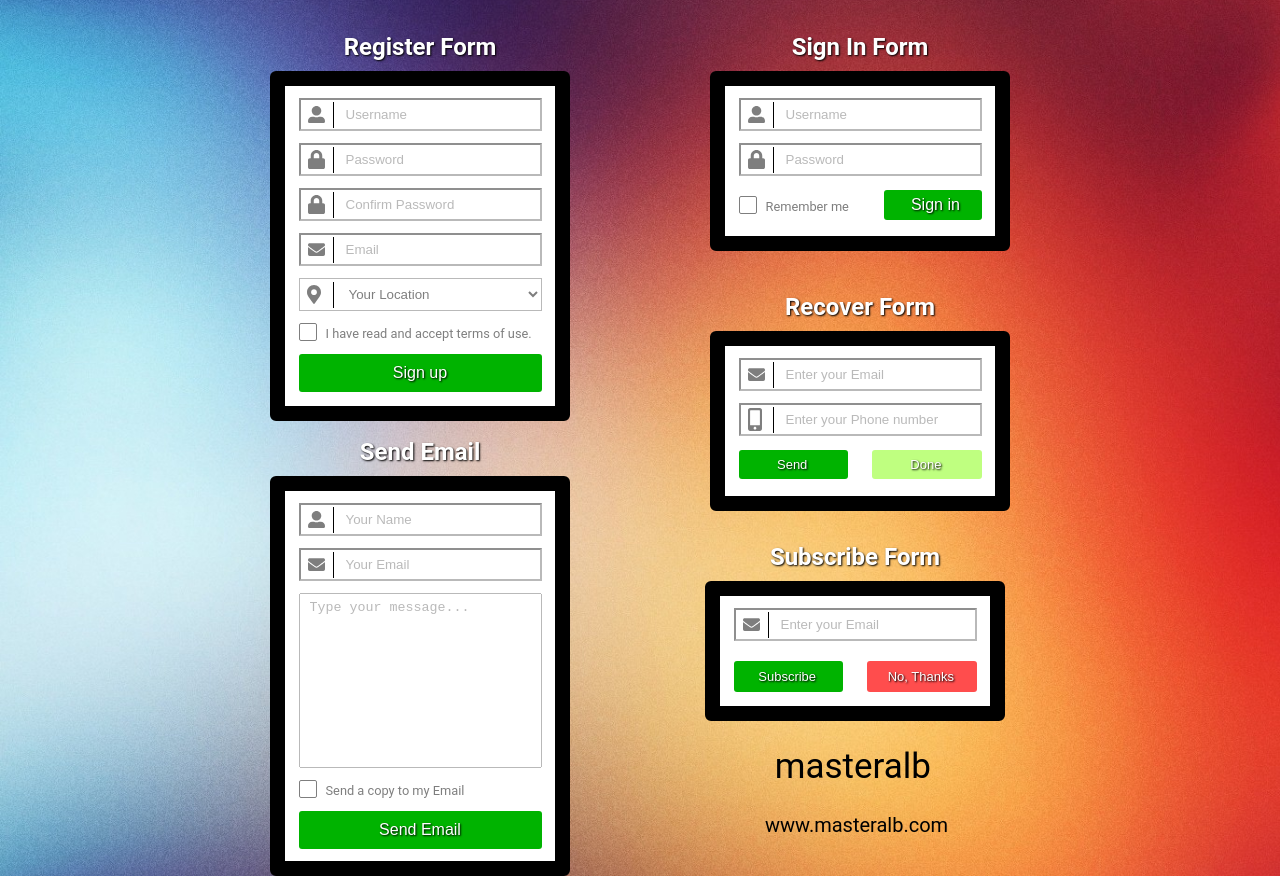
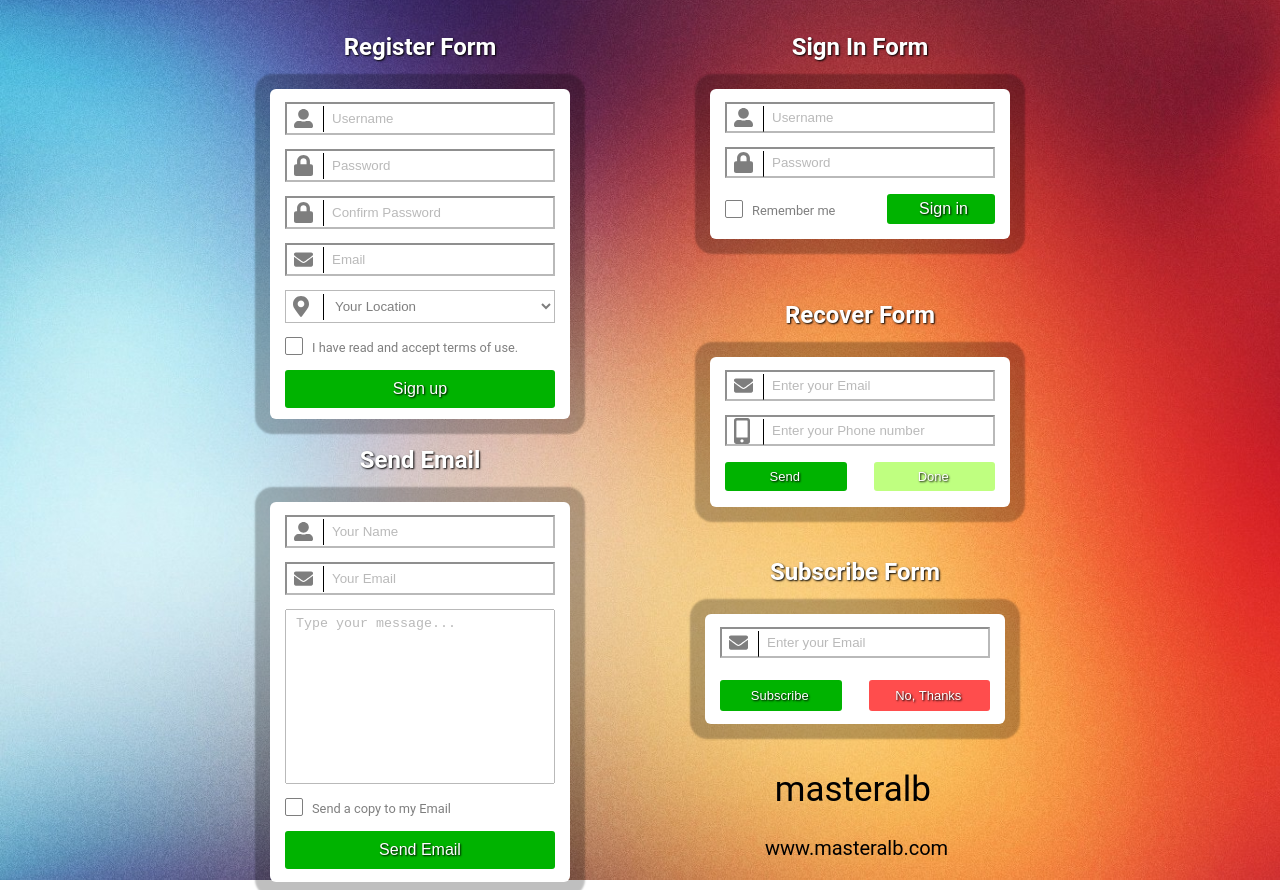
Before and after one commit to Kulomraj/Forms, a plain HTML site: page index.html in a window 1280 px wide. Shown: the part 60-950 px from the top of the page. Drawn offline with Linux system fonts and the light colour scheme.

Commit message:
Update style.css

```diff
--- a/styles.css
+++ b/styles.css
@@ -57,7 +57,7 @@ a:active {
 
 .form-grid-container {
     width: 80%;
-    height: 90%;
+    height: 100%;
     display: flex;
     justify-content: flex-start;
     flex-direction: row;
@@ -88,7 +88,7 @@ a:active {
 }
 
 h2 {
-    padding-bottom: 10px;
+    padding-bottom: 28px;
     margin: 0 auto;
     color: white;
     text-shadow: 1px 1px 2px black;
@@ -96,11 +96,11 @@ h2 {
 
 .register-form-row {
     width: 300px;
-    height: 350px;
+    height: 330px;
     display: flex;
     justify-content: flex-start;
     flex-direction: column;
-    border: 15px solid black;
+    box-shadow: 0 0 2px 15px rgba(0,0,0, 0.25);
     border-radius: 6px;
     position: absolute;
     background: white;
@@ -124,7 +124,7 @@ h2 {
     border-radius: 6px;
     width: 100%;
     margin: 0 auto;
-    padding: 6px 0;
+    padding: 7px 0;
 }
 
 .input-row::before {
@@ -268,11 +268,11 @@ textarea {
 
 .sign-in-form-row {
     width: 300px;
-    height: 180px;
+    height: 150px;
     display: flex;
     justify-content: flex-start;
     flex-direction: column;
-    border: 15px solid black;
+    box-shadow: 0 0 2px 15px rgba(0,0,0, 0.25);
     border-radius: 6px;
     position: absolute;
     background: white;
@@ -297,7 +297,7 @@ textarea {
     height: 45px;
     width: 100%;
     margin: 0 auto;
-    padding: 6px 0;
+    padding: 7px 0;
 }
 
 .sign-in-form-item .sign-in-form-button-line {
@@ -329,11 +329,11 @@ textarea {
 
 .send-email-form-row {
     width: 300px;
-    height: 400px;
+    height: 380px;
     display: flex;
     justify-content: flex-start;
     flex-direction: column;
-    border: 15px solid black;
+    box-shadow: 0 0 2px 15px rgba(0,0,0, 0.25);
     border-radius: 6px;
     position: absolute;
     background: white;
@@ -357,7 +357,7 @@ textarea {
     border-radius: 6px;
     width: 100%;
     margin: 0 auto;
-    padding: 6px 0;
+    padding: 7px 0;
 }
 
 .send-email-form input {
@@ -381,11 +381,11 @@ textarea {
 
 .recover-form-row {
     width: 300px;
-    height: 180px;
+    height: 150px;
     display: flex;
     justify-content: flex-start;
     flex-direction: column;
-    border: 15px solid black;
+    box-shadow: 0 0 2px 15px rgba(0,0,0, 0.25);
     border-radius: 6px;
     position: absolute;
     background: white;
@@ -410,7 +410,7 @@ textarea {
     height: 45px;
     width: 100%;
     margin: 0 auto;
-    padding: 6px 0;
+    padding: 7px 0;
 }
 
 .recover-form-item .recover-form-button-line {
@@ -443,11 +443,11 @@ textarea {
 
 .subscribe-form-row {
     width: 300px;
-    height: 140px;
+    height: 110px;
     display: flex;
     justify-content: flex-start;
     flex-direction: column;
-    border: 15px solid black;
+    box-shadow: 0 0 2px 15px rgba(0,0,0, 0.25);
     border-radius: 6px;
     position: absolute;
     background: white;
@@ -472,7 +472,7 @@ textarea {
     height: 45px;
     width: 100%;
     margin: 0 auto;
-    padding: 6px 0;
+    padding: 7px 0;
 }
 
 .subscribe-form-item .subscribe-form-button-line {
@@ -706,22 +706,22 @@ textarea {
 
     .sign-in-form-container {
         position: absolute;
-        top: 500px;
+        top: 510px;
     }
 
     .send-email-form-container {
         position: absolute;
-        top: 580px;
+        top: 590px;
     }
 
     .recover-form-container {
         position: absolute;
-        top: 1190px;
+        top: 1200px;
     }
 
     .subscribe-form-container {
         position: absolute;
-        top: 1610px;
+        top: 1620px;
     }
 
     .footer-container {
```
